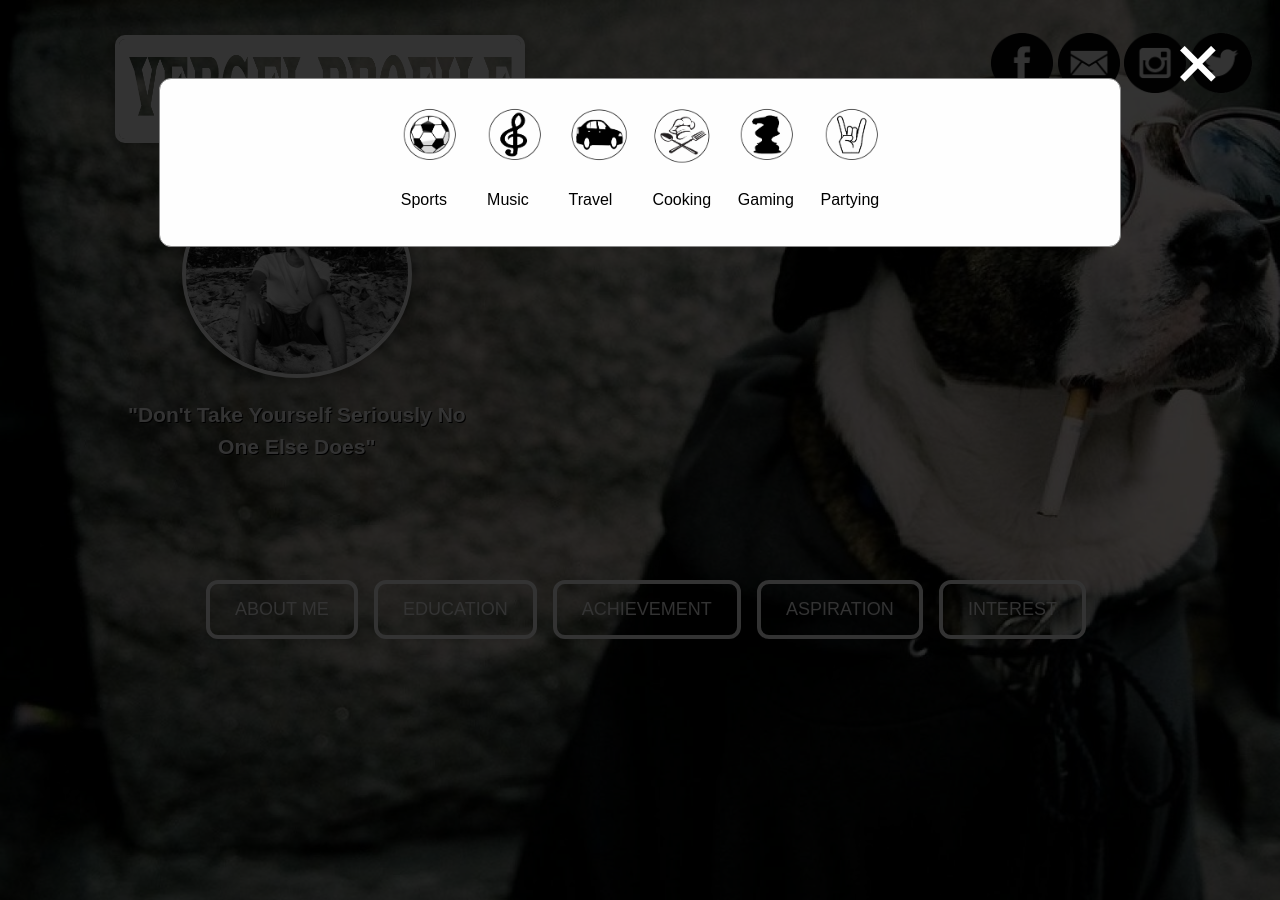
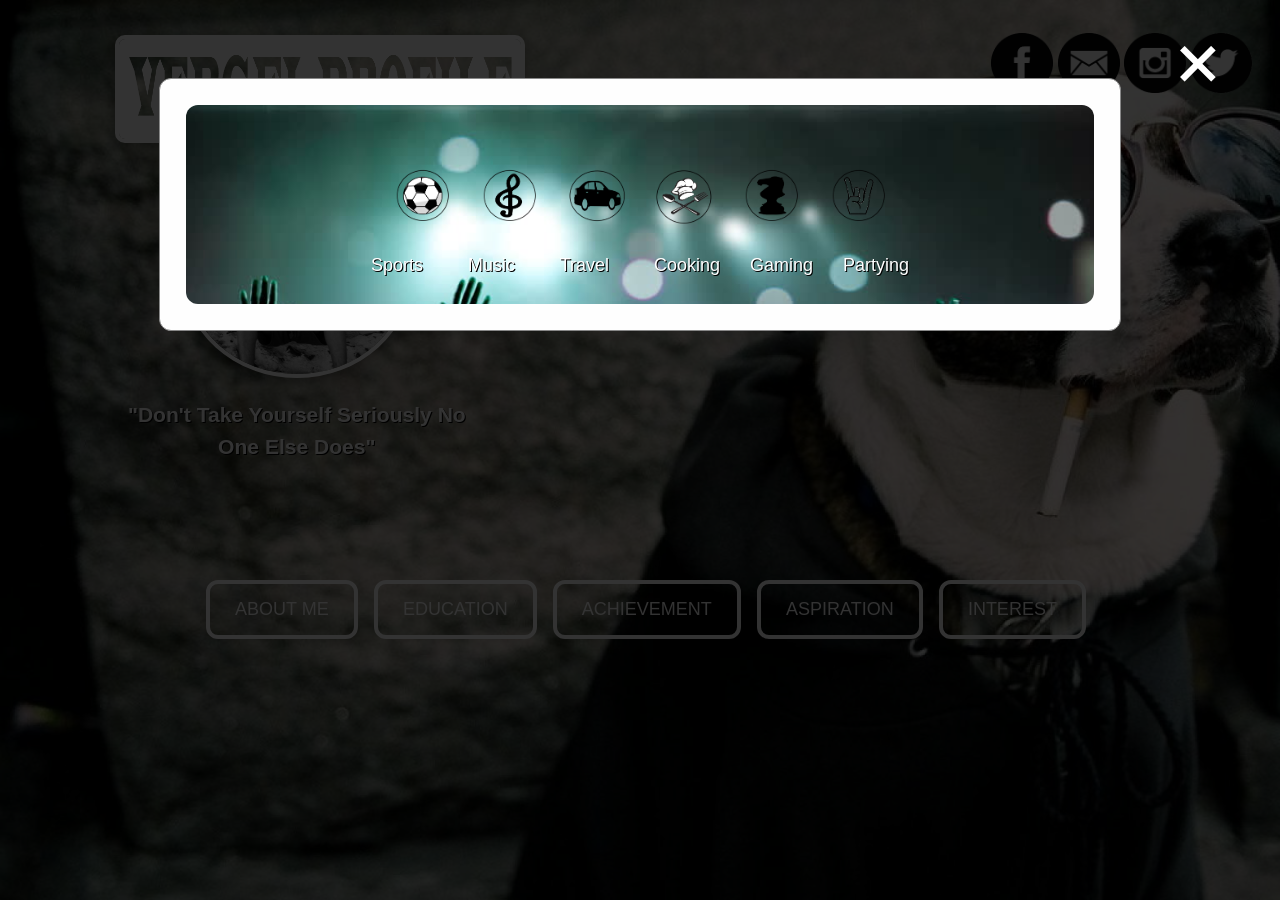
Before and after one commit to vclaveria/CLAVERIA_Vergel_PersonalWebsite, a PHP site: page / in a window 1280 px wide, after a click on "INTEREST". Run offline with PHP 8.4, Linux system fonts and the light colour scheme.

Commit message:
adding interest modal content background and desing using also with css style same in previous commits

```diff
--- a/index.php
+++ b/index.php
@@ -28,7 +28,6 @@ body {
 
 
   .medialink{
-
   float: right;
   padding: 25px 20px;
     }
@@ -147,6 +146,17 @@ body {
     text-shadow: 1px 1px black;
       }
 
+
+  .interest{
+    padding: 16px 40 16px 40;
+    background-size: cover;
+    color: white;
+    border-radius: 12px;
+    font-size: 18px;
+    font face: Arial;
+    background-image: url("./modalcontent_background/interestbackground.jpg");
+    text-shadow: 1px 1px black;
+      }
 
 
 </style>
@@ -280,8 +290,8 @@ body {
     <span onclick="interest.style.display='none'" class="close" title="Close">×</span>
       <div class="modal-content">
           <div class="container">
-
-          <center>
+          <div class="interest">
+          <center> <br>
             <img src="./images/sportlogo.png" class="logo" style="width:62px; height:60px" title="Sports">  &nbsp&nbsp&nbsp
             <img src="./images/musiclogo.png" class="logo" style="width:62px; height:60px" title="Music">  &nbsp&nbsp&nbsp
             <img src="./images/travellogo.png" class="logo" style="width:62px; height:60px" title="Travels">  &nbsp&nbsp&nbsp
@@ -300,6 +310,7 @@ body {
           </div>
           </div>
       </div>
+    </div>
 
 
 
```
Also changed, not shown: modalcontent_background/interestbackground.jpg (added). Lines whose indentation alone changed are shown as unchanged.
